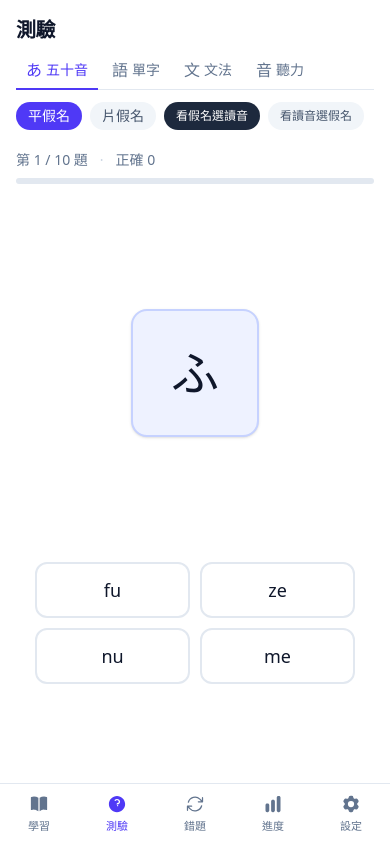
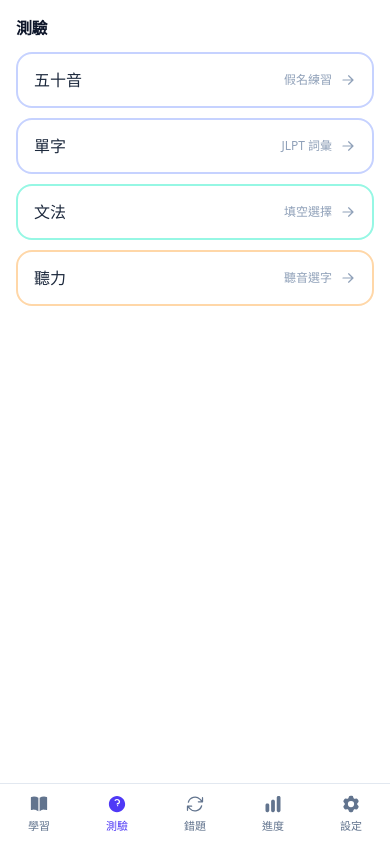
Before and after one commit to jerry830401/pocket-teacher-japanese, a React (Vite) app: page /quiz in a window 390 px wide. Built offline with nearby package versions, Linux system fonts and the light colour scheme.

Commit message:
feat(quiz): replace tab navigation with layered push/pop stack flow

```diff
--- a/src/features/kana/components/FlashCardQuiz.tsx
+++ b/src/features/kana/components/FlashCardQuiz.tsx
@@ -146,8 +146,16 @@ export default function FlashCardQuiz({ chars, mode }: Props) {
 
       {/* 題目卡 */}
       <div className="flex-1 min-h-0 flex items-center justify-center">
-        <div className="flex items-center justify-center w-32 h-32 sm:w-40 sm:h-40 rounded-2xl border-2 border-indigo-200 dark:border-indigo-900 bg-indigo-50 dark:bg-indigo-950 shadow-sm">
-          <span className="text-5xl sm:text-6xl">{prompt}</span>
+        <div className="relative w-32 h-32 sm:w-40 sm:h-40">
+          {/* 底層牌 */}
+          <div className="absolute inset-0 rounded-2xl border-2 border-indigo-200 dark:border-indigo-900 bg-indigo-50 dark:bg-indigo-950 origin-bottom"
+            style={{ transform: 'rotate(-4deg) translateY(4px)', opacity: 0.4 }} />
+          <div className="absolute inset-0 rounded-2xl border-2 border-indigo-200 dark:border-indigo-900 bg-indigo-50 dark:bg-indigo-950 origin-bottom"
+            style={{ transform: 'rotate(3deg) translateY(2px)', opacity: 0.6 }} />
+          {/* 主卡 */}
+          <div key={index} className="card-enter absolute inset-0 flex items-center justify-center rounded-2xl border-2 border-indigo-200 dark:border-indigo-900 bg-indigo-50 dark:bg-indigo-950 shadow-md">
+            <span className="text-5xl sm:text-6xl">{prompt}</span>
+          </div>
         </div>
       </div>
 
--- a/src/pages/QuizPage.tsx
+++ b/src/pages/QuizPage.tsx
@@ -1,4 +1,4 @@
-import { useState, useEffect } from 'react'
+import { useState, useEffect, useRef } from 'react'
 import type { KanaChar, KanaType } from '@/features/kana/types'
 import type { VocabCard } from '@/features/vocabulary/types'
 import type { GrammarCard } from '@/features/grammar/types'
@@ -13,110 +13,129 @@ import GrammarQuiz from '@/features/grammar/components/GrammarQuiz'
 import ListeningQuiz from '@/features/listening/components/ListeningQuiz'
 import { useSettings } from '@/stores/useSettings'
 
-type Subject = 'kana' | 'vocab' | 'grammar' | 'listening'
 type JlptLevel = 'N5' | 'N4' | 'N3' | 'N2' | 'N1'
 const LEVELS: JlptLevel[] = ['N5', 'N4', 'N3', 'N2', 'N1']
 
-const SUBJECTS: { id: Subject; label: string; icon: string }[] = [
-  { id: 'kana',      label: '五十音', icon: 'あ' },
-  { id: 'vocab',     label: '單字',   icon: '語' },
-  { id: 'grammar',   label: '文法',   icon: '文' },
-  { id: 'listening', label: '聽力',   icon: '音' },
-]
+// ── navigation stack ─────────────────────────────────────────────────────────
 
-function KanaSection() {
-  const [chars, setChars] = useState<KanaChar[]>([])
-  const [kanaType, setKanaType] = useState<KanaType>('hiragana')
-  const [quizMode, setQuizMode] = useState<'kana→romaji' | 'romaji→kana'>('kana→romaji')
-  const [error, setError] = useState<string | null>(null)
+type Screen =
+  | { id: 'home' }
+  | { id: 'kana-type' }
+  | { id: 'kana-mode'; kanaType: KanaType }
+  | { id: 'kana-quiz'; kanaType: KanaType; quizMode: 'kana→romaji' | 'romaji→kana' }
+  | { id: 'vocab-level' }
+  | { id: 'vocab-quiz'; level: JlptLevel }
+  | { id: 'grammar-level' }
+  | { id: 'grammar-quiz'; level: JlptLevel }
+  | { id: 'listening-level' }
+  | { id: 'listening-quiz'; level: JlptLevel }
 
+function getBreadcrumb(stack: Screen[]): string[] {
+  const parts = ['測驗']
+  for (const s of stack.slice(1)) {
+    if (s.id === 'kana-type')       parts.push('五十音')
+    else if (s.id === 'kana-mode')  parts.push(s.kanaType === 'hiragana' ? '平假名' : '片假名')
+    else if (s.id === 'kana-quiz')  parts.push(s.quizMode === 'kana→romaji' ? '看假名選讀音' : '看讀音選假名')
+    else if (s.id === 'vocab-level')    parts.push('單字')
+    else if (s.id === 'vocab-quiz')     parts.push(s.level)
+    else if (s.id === 'grammar-level')  parts.push('文法')
+    else if (s.id === 'grammar-quiz')   parts.push(s.level)
+    else if (s.id === 'listening-level') parts.push('聽力')
+    else if (s.id === 'listening-quiz')  parts.push(s.level)
+  }
+  return parts
+}
+
+// ── slide animation wrapper ───────────────────────────────────────────────────
+
+function SlideScreen({ children, dir }: { children: React.ReactNode; dir: 'forward' | 'back' }) {
+  const ref = useRef<HTMLDivElement>(null)
   useEffect(() => {
-    loadKana()
-      .then(setChars)
-      .catch(() => setError('資料載入失敗，請重新整理頁面'))
-  }, [])
-
-  if (error) return <p className="text-red-500">{error}</p>
-
-  const filtered = filterByType(chars, kanaType).filter((c) => c.group !== 'combo')
-
+    const el = ref.current
+    if (!el) return
+    const from = dir === 'forward' ? 'translateX(40px)' : 'translateX(-40px)'
+    el.animate([
+      { opacity: 0, transform: from },
+      { opacity: 1, transform: 'translateX(0)' },
+    ], { duration: 260, easing: 'cubic-bezier(0.22,1,0.36,1)', fill: 'both' })
+  }, [dir])
   return (
-    <div className="h-full flex flex-col">
-      <div className="shrink-0 flex gap-2 flex-wrap pb-3">
-        {(['hiragana', 'katakana'] as const).map((t) => (
-          <button
-            key={t}
-            onClick={() => setKanaType(t)}
-            className={[
-              'px-3 py-1 rounded-full text-sm font-medium transition-colors',
-              kanaType === t
-                ? 'bg-indigo-600 text-white'
-                : 'bg-slate-100 dark:bg-slate-800 text-slate-600 dark:text-slate-300 hover:bg-slate-200 dark:hover:bg-slate-700',
-            ].join(' ')}
-          >
-            {t === 'hiragana' ? '平假名' : '片假名'}
-          </button>
-        ))}
-        {(['kana→romaji', 'romaji→kana'] as const).map((m) => (
-          <button
-            key={m}
-            onClick={() => setQuizMode(m)}
-            className={[
-              'px-3 py-1 rounded-full text-xs font-medium transition-colors',
-              quizMode === m
-                ? 'bg-slate-800 dark:bg-slate-200 text-white dark:text-slate-900'
-                : 'bg-slate-100 dark:bg-slate-800 text-slate-600 dark:text-slate-300 hover:bg-slate-200 dark:hover:bg-slate-700',
-            ].join(' ')}
-          >
-            {m === 'kana→romaji' ? '看假名選讀音' : '看讀音選假名'}
-          </button>
-        ))}
-      </div>
-      <div className="flex-1 min-h-0">
-        {chars.length === 0
-          ? <p className="text-slate-400">載入中⋯</p>
-          : <FlashCardQuiz chars={filtered} mode={quizMode} />
-        }
-      </div>
+    <div ref={ref} className="h-full flex flex-col">
+      {children}
     </div>
   )
 }
 
-function LevelSelector({
-  allCards, level, onChange, color,
+// ── option button ─────────────────────────────────────────────────────────────
+
+function OptionButton({
+  label, sub, onClick, accent = 'indigo',
+}: {
+  label: string
+  sub?: string
+  onClick: () => void
+  accent?: 'indigo' | 'teal' | 'orange'
+}) {
+  const border = {
+    indigo: 'border-indigo-200 dark:border-indigo-800 hover:border-indigo-400 dark:hover:border-indigo-500 hover:bg-indigo-50 dark:hover:bg-indigo-950',
+    teal:   'border-teal-200 dark:border-teal-800 hover:border-teal-400 dark:hover:border-teal-500 hover:bg-teal-50 dark:hover:bg-teal-950',
+    orange: 'border-orange-200 dark:border-orange-800 hover:border-orange-400 dark:hover:border-orange-500 hover:bg-orange-50 dark:hover:bg-orange-950',
+  }[accent]
+  return (
+    <button
+      onClick={onClick}
+      className={`w-full flex items-center justify-between px-4 py-3.5 rounded-2xl border-2 transition-colors ${border}`}
+    >
+      <span className="font-medium text-slate-800 dark:text-slate-100">{label}</span>
+      <div className="flex items-center gap-2">
+        {sub && <span className="text-xs text-slate-400">{sub}</span>}
+        <svg viewBox="0 0 20 20" fill="currentColor" className="w-4 h-4 text-slate-400">
+          <path fillRule="evenodd" d="M3 10a.75.75 0 0 1 .75-.75h10.638L10.23 5.29a.75.75 0 1 1 1.04-1.08l5.5 5.25a.75.75 0 0 1 0 1.08l-5.5 5.25a.75.75 0 1 1-1.04-1.08l4.158-3.96H3.75A.75.75 0 0 1 3 10Z" clipRule="evenodd" />
+        </svg>
+      </div>
+    </button>
+  )
+}
+
+// ── level grid ────────────────────────────────────────────────────────────────
+
+function LevelGrid({
+  allCards, onSelect, color,
 }: {
   allCards: { level: string }[]
-  level: JlptLevel
-  onChange: (l: JlptLevel) => void
+  onSelect: (l: JlptLevel) => void
   color: 'indigo' | 'teal' | 'orange'
 }) {
-  const active = {
-    indigo: 'bg-indigo-600 text-white',
-    teal:   'bg-teal-600 text-white',
-    orange: 'bg-orange-500 text-white',
+  const hoverActive = {
+    indigo: 'hover:border-indigo-400 hover:bg-indigo-50 dark:hover:border-indigo-500 dark:hover:bg-indigo-950',
+    teal:   'hover:border-teal-400 hover:bg-teal-50 dark:hover:border-teal-500 dark:hover:bg-teal-950',
+    orange: 'hover:border-orange-400 hover:bg-orange-50 dark:hover:border-orange-500 dark:hover:bg-orange-950',
   }[color]
 
   return (
-    <div className="flex gap-1.5 flex-wrap">
+    <div className="flex flex-col gap-2.5">
       {LEVELS.map((l) => {
         const count = allCards.filter((c) => c.level === l).length
         const available = count > 0
         return (
           <button
             key={l}
-            onClick={() => available && onChange(l)}
+            onClick={() => available && onSelect(l)}
             disabled={!available}
             className={[
-              'px-3 py-1 rounded-full text-xs font-medium transition-colors',
-              level === l
-                ? active
-                : available
-                  ? 'bg-slate-100 dark:bg-slate-800 text-slate-600 dark:text-slate-300 hover:bg-slate-200 dark:hover:bg-slate-700'
-                  : 'bg-slate-100 dark:bg-slate-800 text-slate-300 dark:text-slate-600 cursor-not-allowed',
+              'w-full flex items-center justify-between px-4 py-3.5 rounded-2xl border-2 transition-colors',
+              available
+                ? `border-slate-200 dark:border-slate-700 ${hoverActive}`
+                : 'border-slate-100 dark:border-slate-800 opacity-40 cursor-not-allowed',
             ].join(' ')}
           >
-            {l}
-            {available && <span className="ml-1 opacity-60">{count}</span>}
+            <span className="font-medium">{l}</span>
+            <div className="flex items-center gap-2">
+              {available && <span className="text-xs text-slate-400">{count} 題</span>}
+              <svg viewBox="0 0 20 20" fill="currentColor" className="w-4 h-4 text-slate-400">
+                <path fillRule="evenodd" d="M3 10a.75.75 0 0 1 .75-.75h10.638L10.23 5.29a.75.75 0 1 1 1.04-1.08l5.5 5.25a.75.75 0 0 1 0 1.08l-5.5 5.25a.75.75 0 1 1-1.04-1.08l4.158-3.96H3.75A.75.75 0 0 1 3 10Z" clipRule="evenodd" />
+              </svg>
+            </div>
           </button>
         )
       })}
@@ -124,9 +143,34 @@ function LevelSelector({
   )
 }
 
-function VocabSection({ allCards }: { allCards: VocabCard[] }) {
+// ── quiz screens (no back button inside) ─────────────────────────────────────
+
+function KanaQuizScreen({ kanaType, quizMode }: { kanaType: KanaType; quizMode: 'kana→romaji' | 'romaji→kana' }) {
+  const [chars, setChars] = useState<KanaChar[]>([])
+  const [error, setError] = useState<string | null>(null)
+
+  useEffect(() => {
+    loadKana().then(setChars).catch(() => setError('資料載入失敗，請重新整理頁面'))
+  }, [])
+
+  const filtered = filterByType(chars, kanaType).filter((c) => c.group !== 'combo')
+
+  return (
+    <SlideScreen dir="forward">
+      <div className="flex-1 min-h-0">
+        {error
+          ? <p className="text-red-500 text-sm">{error}</p>
+          : chars.length === 0
+            ? <p className="text-slate-400">載入中⋯</p>
+            : <FlashCardQuiz chars={filtered} mode={quizMode} />
+        }
+      </div>
+    </SlideScreen>
+  )
+}
+
+function VocabQuizScreen({ level, allCards }: { level: JlptLevel; allCards: VocabCard[] }) {
   const roundSize = useSettings((s) => s.roundSizeVocab)
-  const [level, setLevel] = useState<JlptLevel>('N5')
   const [seenCards, setSeenCards] = useState<VocabCard[] | null>(null)
   const levelCards = filterVocab(allCards, level)
 
@@ -139,10 +183,7 @@ function VocabSection({ allCards }: { allCards: VocabCard[] }) {
   }, [level, allCards])
 
   return (
-    <div className="h-full flex flex-col">
-      <div className="shrink-0 pb-3">
-        <LevelSelector allCards={allCards} level={level} onChange={setLevel} color="indigo" />
-      </div>
+    <SlideScreen dir="forward">
       <div className="flex-1 min-h-0">
         {seenCards === null
           ? null
@@ -151,13 +192,12 @@ function VocabSection({ allCards }: { allCards: VocabCard[] }) {
             : <NotStudied level={level} needed={roundSize} />
         }
       </div>
-    </div>
+    </SlideScreen>
   )
 }
 
-function GrammarSection({ allCards }: { allCards: GrammarCard[] }) {
+function GrammarQuizScreen({ level, allCards }: { level: JlptLevel; allCards: GrammarCard[] }) {
   const roundSize = useSettings((s) => s.roundSizeGrammar)
-  const [level, setLevel] = useState<JlptLevel>('N5')
   const [seenCards, setSeenCards] = useState<GrammarCard[] | null>(null)
   const levelCards = filterGrammar(allCards, level)
 
@@ -170,10 +210,7 @@ function GrammarSection({ allCards }: { allCards: GrammarCard[] }) {
   }, [level, allCards])
 
   return (
-    <div className="h-full flex flex-col">
-      <div className="shrink-0 pb-3">
-        <LevelSelector allCards={allCards} level={level} onChange={setLevel} color="teal" />
-      </div>
+    <SlideScreen dir="forward">
       <div className="flex-1 min-h-0">
         {seenCards === null
           ? null
@@ -182,13 +219,12 @@ function GrammarSection({ allCards }: { allCards: GrammarCard[] }) {
             : <NotStudied level={level} needed={roundSize} />
         }
       </div>
-    </div>
+    </SlideScreen>
   )
 }
 
-function ListeningSection({ allCards }: { allCards: VocabCard[] }) {
+function ListeningQuizScreen({ level, allCards }: { level: JlptLevel; allCards: VocabCard[] }) {
   const roundSize = useSettings((s) => s.roundSizeListening)
-  const [level, setLevel] = useState<JlptLevel>('N5')
   const [seenCards, setSeenCards] = useState<VocabCard[] | null>(null)
   const levelCards = filterVocab(allCards, level)
 
@@ -200,19 +236,8 @@ function ListeningSection({ allCards }: { allCards: VocabCard[] }) {
   // eslint-disable-next-line react-hooks/exhaustive-deps
   }, [level, allCards])
 
-  if (!isSupported()) {
-    return (
-      <div className="rounded-lg border border-dashed border-slate-300 dark:border-slate-700 p-6 text-sm text-slate-500">
-        您的瀏覽器不支援語音合成（Web Speech API），請使用 Chrome 或 Safari。
-      </div>
-    )
-  }
-
   return (
-    <div className="h-full flex flex-col">
-      <div className="shrink-0 pb-3">
-        <LevelSelector allCards={allCards} level={level} onChange={setLevel} color="orange" />
-      </div>
+    <SlideScreen dir="forward">
       <div className="flex-1 min-h-0">
         {seenCards === null
           ? null
@@ -221,7 +246,7 @@ function ListeningSection({ allCards }: { allCards: VocabCard[] }) {
             : <NotStudied level={level} needed={roundSize} />
         }
       </div>
-    </div>
+    </SlideScreen>
   )
 }
 
@@ -234,8 +259,11 @@ function NotStudied({ level, needed }: { level: JlptLevel; needed: number }) {
   )
 }
 
+// ── main page ─────────────────────────────────────────────────────────────────
+
 export default function QuizPage() {
-  const [subject, setSubject] = useState<Subject>('kana')
+  const [stack, setStack] = useState<Screen[]>([{ id: 'home' }])
+  const [dir, setDir] = useState<'forward' | 'back'>('forward')
   const [vocabCards, setVocabCards] = useState<VocabCard[]>([])
   const [grammarCards, setGrammarCards] = useState<GrammarCard[]>([])
   const [dataError, setDataError] = useState<string | null>(null)
@@ -243,47 +271,126 @@ export default function QuizPage() {
   useEffect(() => {
     preloadVoices()
     Promise.all([loadVocabulary(), loadGrammar()])
-      .then(([vocab, grammar]) => {
-        setVocabCards(vocab)
-        setGrammarCards(grammar)
-      })
+      .then(([vocab, grammar]) => { setVocabCards(vocab); setGrammarCards(grammar) })
       .catch(() => setDataError('資料載入失敗，請重新整理頁面'))
   }, [])
 
+  const current = stack[stack.length - 1]
+  const canGoBack = stack.length > 1
+  const breadcrumb = getBreadcrumb(stack)
+
+  function push(screen: Screen) {
+    setDir('forward')
+    setStack((s) => [...s, screen])
+  }
+
+  function pop() {
+    if (!canGoBack) return
+    setDir('back')
+    setStack((s) => s.slice(0, -1))
+  }
+
   return (
     <div className="h-full flex flex-col pb-16 md:pb-0">
-      {/* 頁首 */}
-      <div className="shrink-0 pt-4 pb-2 pr-10 md:pr-0">
-        <h1 className="text-xl font-semibold tracking-tight">測驗</h1>
+      {/* 頁首：麵包屑 + 右上返回（與學習頁相同結構） */}
+      <div className="shrink-0 pt-4 pb-3 flex items-center gap-2">
+        <h1 className="flex-1 min-w-0 text-base font-semibold tracking-tight truncate text-slate-900 dark:text-slate-100">
+          {breadcrumb.join(' - ')}
+        </h1>
+        {canGoBack && (
+          <button
+            onClick={pop}
+            className="shrink-0 flex items-center gap-1 text-sm text-indigo-600 dark:text-indigo-400"
+          >
+            <svg viewBox="0 0 20 20" fill="currentColor" className="w-4 h-4">
+              <path fillRule="evenodd" d="M17 10a.75.75 0 0 1-.75.75H5.612l4.158 3.96a.75.75 0 1 1-1.04 1.08l-5.5-5.25a.75.75 0 0 1 0-1.08l5.5-5.25a.75.75 0 1 1 1.04 1.08L5.612 9.25H16.25A.75.75 0 0 1 17 10Z" clipRule="evenodd" />
+            </svg>
+            返回
+          </button>
+        )}
       </div>
 
-      {/* 科目 tabs */}
-      <div className="shrink-0 flex gap-1 border-b border-slate-200 dark:border-slate-800">
-        {SUBJECTS.map((s) => (
-          <button
-            key={s.id}
-            onClick={() => setSubject(s.id)}
-            className={[
-              'flex items-center gap-1 px-2.5 py-2 text-sm font-medium border-b-2 -mb-px transition-colors',
-              subject === s.id
-                ? 'border-indigo-600 text-indigo-600 dark:border-indigo-400 dark:text-indigo-400'
-                : 'border-transparent text-slate-500 hover:text-slate-700 dark:hover:text-slate-300',
-            ].join(' ')}
-          >
-            <span className="text-base leading-none">{s.icon}</span>
-            {s.label}
-          </button>
-        ))}
-      </div>
+      {dataError && <p className="shrink-0 text-red-500 text-sm pb-2">{dataError}</p>}
 
-      {dataError && <p className="shrink-0 text-red-500 text-sm pt-2">{dataError}</p>}
+      <div className="flex-1 min-h-0 overflow-hidden">
+        {current.id === 'home' && (
+          <SlideScreen key="home" dir={dir}>
+            <div className="flex flex-col gap-2.5">
+              <OptionButton label="五十音" sub="假名練習" onClick={() => push({ id: 'kana-type' })} accent="indigo" />
+              <OptionButton label="單字" sub="JLPT 詞彙" onClick={() => push({ id: 'vocab-level' })} accent="indigo" />
+              <OptionButton label="文法" sub="填空選擇" onClick={() => push({ id: 'grammar-level' })} accent="teal" />
+              {isSupported() && (
+                <OptionButton label="聽力" sub="聽音選字" onClick={() => push({ id: 'listening-level' })} accent="orange" />
+              )}
+            </div>
+          </SlideScreen>
+        )}
 
-      {/* 內容區 */}
-      <div className="flex-1 min-h-0 pt-3">
-        {subject === 'kana'      && <KanaSection />}
-        {subject === 'vocab'     && <VocabSection allCards={vocabCards} />}
-        {subject === 'grammar'   && <GrammarSection allCards={grammarCards} />}
-        {subject === 'listening' && <ListeningSection allCards={vocabCards} />}
+        {current.id === 'kana-type' && (
+          <SlideScreen key="kana-type" dir={dir}>
+            <div className="flex flex-col gap-2.5">
+              <OptionButton label="平假名" sub="ひらがな" onClick={() => push({ id: 'kana-mode', kanaType: 'hiragana' })} accent="indigo" />
+              <OptionButton label="片假名" sub="カタカナ" onClick={() => push({ id: 'kana-mode', kanaType: 'katakana' })} accent="indigo" />
+            </div>
+          </SlideScreen>
+        )}
+
+        {current.id === 'kana-mode' && (
+          <SlideScreen key="kana-mode" dir={dir}>
+            <div className="flex flex-col gap-2.5">
+              <OptionButton
+                label="看假名選讀音"
+                sub="あ → a"
+                onClick={() => push({ id: 'kana-quiz', kanaType: current.kanaType, quizMode: 'kana→romaji' })}
+                accent="indigo"
+              />
+              <OptionButton
+                label="看讀音選假名"
+                sub="a → あ"
+                onClick={() => push({ id: 'kana-quiz', kanaType: current.kanaType, quizMode: 'romaji→kana' })}
+                accent="indigo"
+              />
+            </div>
+          </SlideScreen>
+        )}
+
+        {current.id === 'kana-quiz' && (
+          <KanaQuizScreen
+            key={`kana-quiz-${current.kanaType}-${current.quizMode}`}
+            kanaType={current.kanaType}
+            quizMode={current.quizMode}
+          />
+        )}
+
+        {current.id === 'vocab-level' && (
+          <SlideScreen key="vocab-level" dir={dir}>
+            <LevelGrid allCards={vocabCards} onSelect={(l) => push({ id: 'vocab-quiz', level: l })} color="indigo" />
+          </SlideScreen>
+        )}
+
+        {current.id === 'vocab-quiz' && (
+          <VocabQuizScreen key={`vocab-quiz-${current.level}`} level={current.level} allCards={vocabCards} />
+        )}
+
+        {current.id === 'grammar-level' && (
+          <SlideScreen key="grammar-level" dir={dir}>
+            <LevelGrid allCards={grammarCards} onSelect={(l) => push({ id: 'grammar-quiz', level: l })} color="teal" />
+          </SlideScreen>
+        )}
+
+        {current.id === 'grammar-quiz' && (
+          <GrammarQuizScreen key={`grammar-quiz-${current.level}`} level={current.level} allCards={grammarCards} />
+        )}
+
+        {current.id === 'listening-level' && (
+          <SlideScreen key="listening-level" dir={dir}>
+            <LevelGrid allCards={vocabCards} onSelect={(l) => push({ id: 'listening-quiz', level: l })} color="orange" />
+          </SlideScreen>
+        )}
+
+        {current.id === 'listening-quiz' && (
+          <ListeningQuizScreen key={`listening-quiz-${current.level}`} level={current.level} allCards={vocabCards} />
+        )}
       </div>
     </div>
   )
```
Also changed, not shown: src/features/grammar/components/GrammarQuiz.tsx (+9 -1 lines), src/features/vocabulary/components/VocabQuiz.tsx (+14 -6 lines), src/index.css (+15 -0 lines).
